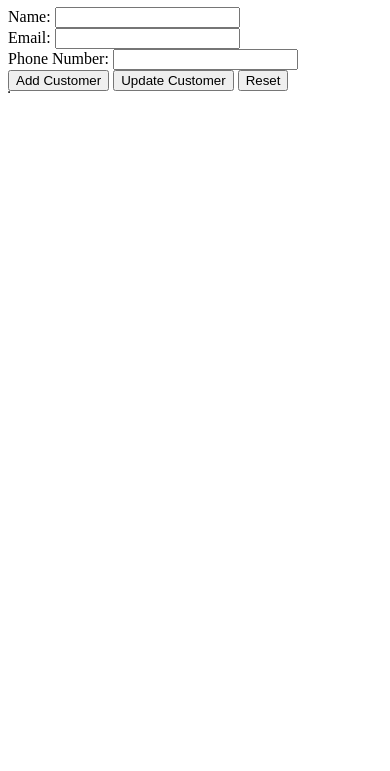
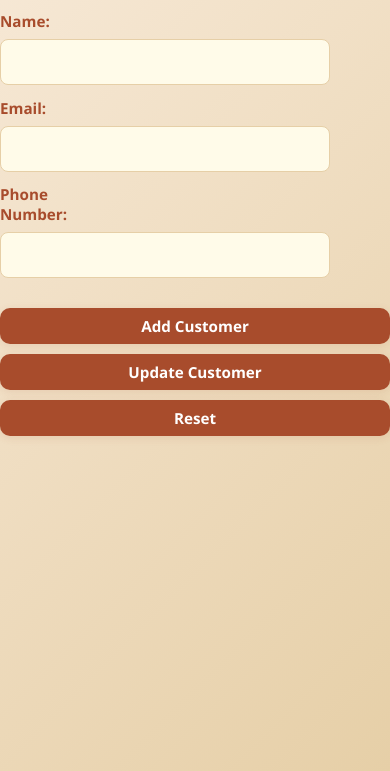
Before and after one commit to Thisara-Chamika/MOS-BURGERS, a plain HTML site: page customer/customer.html in a window 390 px wide. Shown: the part 73-844 px from the top of the page. Drawn offline with Linux system fonts and the light colour scheme.

Commit message:
added styles for home page and customer page

```diff
--- /dev/null
+++ b/customer/customer.css
@@ -0,0 +1,154 @@
+/* Reset and base styles */
+body, h1, label, input, button, table, th, td {
+  margin: 0;
+  padding: 0;
+  box-sizing: border-box;
+  font-family: 'Segoe UI', Arial, sans-serif;
+}
+
+body {
+  background: linear-gradient(135deg, #f7e9d7 0%, #e6cfa7 100%);
+  min-height: 100vh;
+  display: flex;
+  flex-direction: column;
+  align-items: center;
+}
+
+/* Heading */
+h1 {
+  color: #a84c2c;
+  font-size: 4rem;
+  margin: 32px 0 18px 0;
+  font-weight: 700;
+  letter-spacing: 1px;
+  text-shadow: 1px 2px 8px #fff2e0;
+}
+
+/* Form container */
+div > label {
+  display: inline-block;
+  width: 200px;
+  color: #a84c2c;
+   font-size: 1.4rem;
+  font-weight: 600;
+  margin-bottom: 8px;
+}
+
+input[type="text"], input[type="email"], input[type="tel"] {
+  padding: 8px 14px;
+  border: 1px solid #e6cfa7;
+  border-radius: 8px;
+  margin-bottom: 12px;
+  font-size: 1.3rem;
+  background: #fffbe9;
+  transition: border-color 0.2s;
+}
+
+input:focus {
+  border-color: #a84c2c;
+  outline: none;
+}
+
+/* Button group */
+div > div {
+  margin: 18px 0 10px 0;
+  display: flex;
+  gap: 16px;
+  justify-content: flex-start;
+}
+
+button {
+  background: #a84c2c ;
+  color: #fff;
+  border: none;
+  border-radius: 10px;
+  padding: 10px 22px;
+  font-size: 1.3rem;
+  font-weight: 600;
+  cursor: pointer;
+  box-shadow: 0 2px 8px rgba(168,76,44,0.12);
+  transition: transform 0.2s, box-shadow 0.2s, background 0.2s;
+}
+
+button:hover, button:focus {
+  background: #e6cfa7;
+  color: #a84c2c;
+  transform: translateY(-2px) scale(1.05);
+  box-shadow: 0 6px 18px rgba(168,76,44,0.18);
+  outline: none;
+}
+
+/* Table styles */
+table {
+  width: 100%;
+  max-width: 900px;
+  margin: 24px auto 0 auto;
+  border-collapse: collapse;
+  background: #fffbe9;
+  box-shadow: 0 4px 18px rgba(168,76,44,0.08);
+  border-radius: 12px;
+  overflow: hidden;
+}
+
+th, td {
+  padding: 12px 16px;
+  text-align: left;
+}
+
+th {
+  background: #a84c2c;
+  color: #ffffff;
+  font-size: 1.1rem;
+  font-weight: 700;
+  border-bottom: 2px solid #e6cfa7;
+}
+
+td {
+  border-bottom: 1px solid #e6cfa7;
+  color: #000000;
+  font-size: 1.2rem;
+  font-weight: 600;
+}
+
+tr:last-child td {
+  border-bottom: none;
+}
+
+/* Table action buttons */
+td button {
+  padding: 6px 14px;
+  font-size: 0.95rem;
+  border-radius: 8px;
+  margin-right: 6px;
+  box-shadow: none;
+}
+
+td button:last-child {
+  margin-right: 0;
+}
+
+/* Responsive design */
+@media (max-width: 700px) {
+  table {
+    max-width: 98vw;
+    font-size: 0.95rem;
+  }
+  th, td {
+    padding: 8px 6px;
+  }
+  h1 {
+    font-size: 1.5rem;
+  }
+  div > label {
+    width: 100px;
+    font-size: 0.95rem;
+  }
+  button {
+    padding: 8px 14px;
+    font-size: 0.95rem;
+  }
+  div > div {
+    flex-direction: column;
+    gap: 10px;
+  }
+}
--- a/customer/customer.html
+++ b/customer/customer.html
@@ -4,6 +4,7 @@
     <meta charset="UTF-8" />
     <meta name="viewport" content="width=device-width, initial-scale=1.0" />
     <title>Customer</title>
+    <link rel="stylesheet" href="customer.css">
   </head>
   <body>
     <h1>Add Customer</h1>
--- /dev/null
+++ b/styles.css
@@ -0,0 +1,85 @@
+/* Reset some defaults */
+body, h1, div, a, button {
+  margin: 0;
+  padding: 0;
+  box-sizing: border-box;
+  font-family: 'Segoe UI', Arial, sans-serif;
+}
+
+body {
+  background: linear-gradient(135deg, #f7e9d7 0%, #e6cfa7 100%);
+  min-height: 100vh;
+  display: flex;
+  flex-direction: column;
+  align-items: center;
+}
+
+/* Image styling */
+img {
+  display: block;
+  margin: 40px auto 20px auto;
+  border-radius: 20px;
+  box-shadow: 0 8px 32px rgba(0,0,0,0.15);
+  max-width: 90vw;
+  height: auto;
+}
+
+/* Main container */
+div > h1 {
+  text-align: center;
+  font-size: 2.8rem;
+  color: #a84c2c;
+  letter-spacing: 2px;
+  margin-bottom: 24px;
+  font-weight: 700;
+  text-shadow: 1px 2px 8px #fff2e0;
+}
+
+/* Button container */
+div > div {
+  display: flex;
+  justify-content: center;
+  gap: 24px;
+  margin-top: 16px;
+}
+
+/* Buttons */
+button {
+  background: #a84c2c;
+  color: #fff;
+  border: none;
+  border-radius: 12px;
+  padding: 16px 32px;
+  font-size: 1.2rem;
+  font-weight: 600;
+  cursor: pointer;
+  box-shadow: 0 4px 16px rgba(168,76,44,0.15);
+  transition: transform 0.2s, box-shadow 0.2s, background 0.2s;
+}
+
+button:hover, button:focus {
+  background: #e6cfa7;
+  color: #ffffff;
+  transform: translateY(-2px) scale(1.05);
+  box-shadow: 0 8px 24px rgba(168,76,44,0.25);
+  outline: none;
+}
+
+/* Responsive design */
+@media (max-width: 600px) {
+  img {
+    width: 100%;
+    max-width: 100vw;
+    border-radius: 10px;
+  }
+  div > h1 {
+    font-size: 2rem;
+  }
+  button {
+    padding: 12px 18px;
+    font-size: 1rem;
+  }
+  div > div {
+    flex-direction: column;
+  }
+}
```
Also changed, not shown: index.html (+2 -1 lines), items/items.html (added, +14 -0 lines), items/items.js (added).
